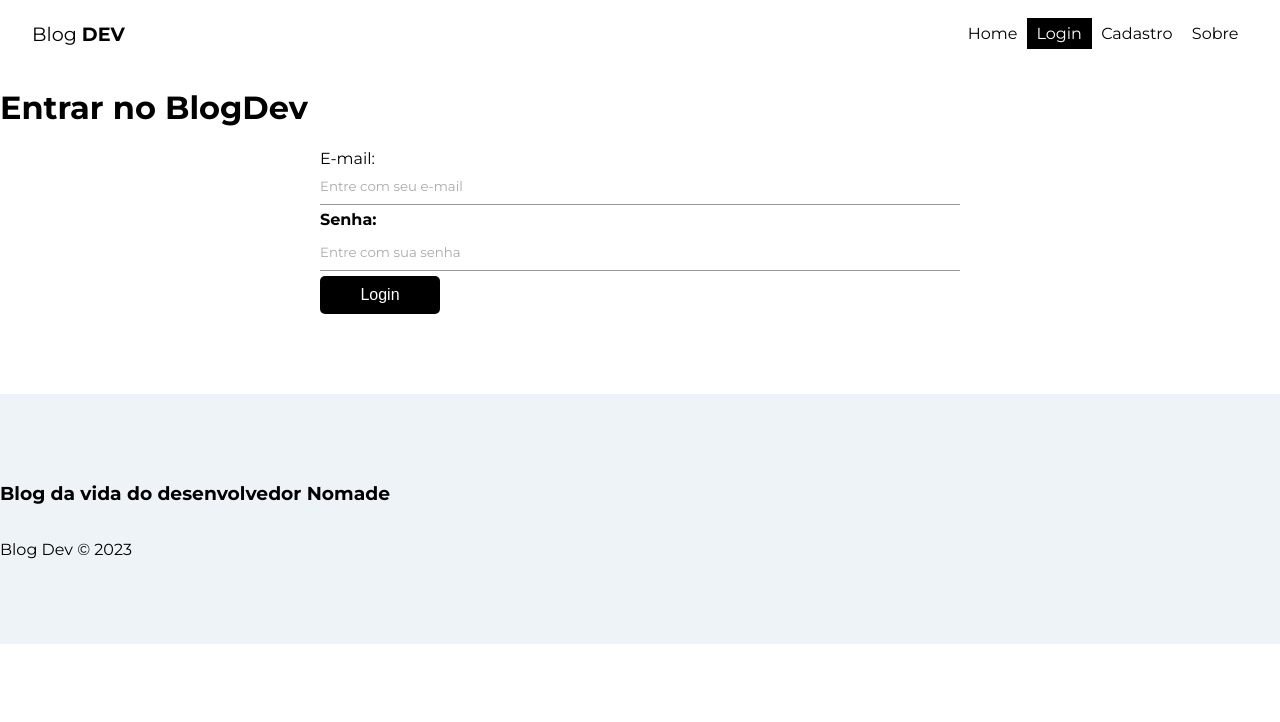
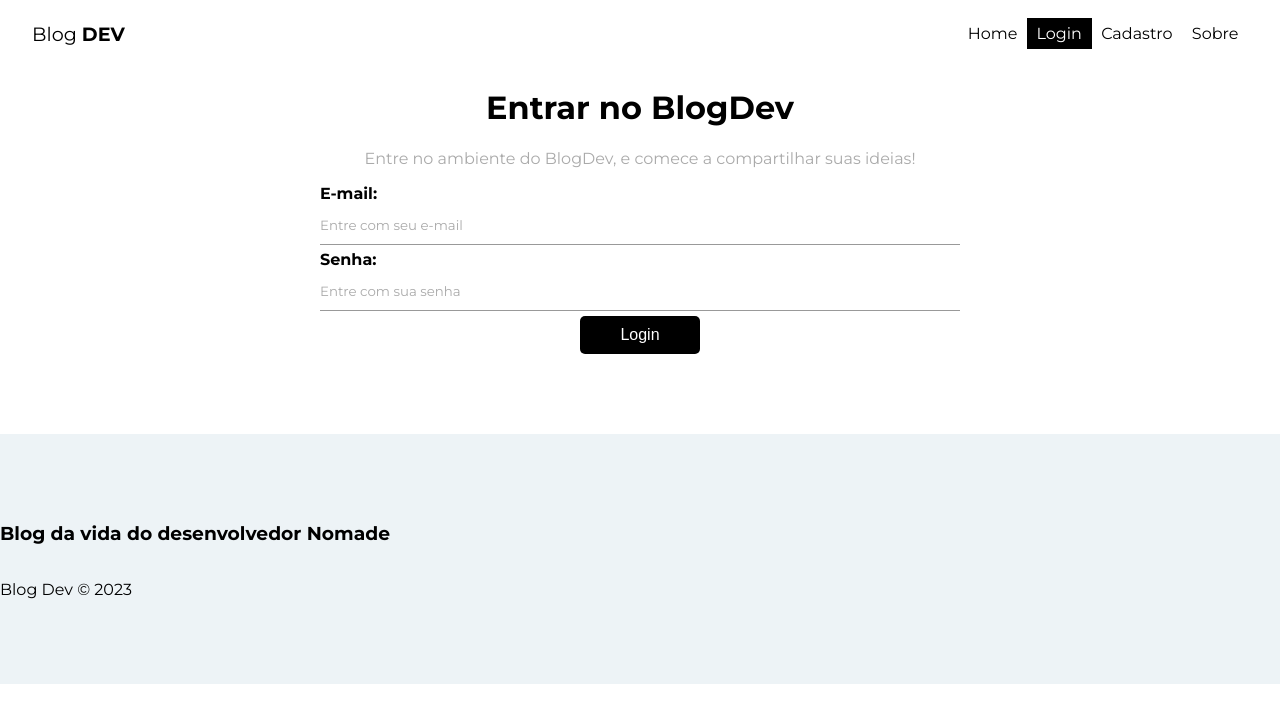
Before and after one commit to leticiafss/blogDev_f3m, a React (Vite) app in the folder front-blogdev/: page /login in a window 1280 px wide. Shown: the top 722 px of the page. Built offline with nearby package versions, Linux system fonts and the light colour scheme; no server answers.

Commit message:
Aula0512 - Correção

```diff
--- a/front-blogdev/src/pages/Login/Login.jsx
+++ b/front-blogdev/src/pages/Login/Login.jsx
@@ -1,44 +1,40 @@
-import React, { useEffect } from 'react'
-import { useState } from 'react'
-import { userAuthentication } from '../../hooks/userAuthentication'
+import React, { useEffect } from "react";
+import styles from "./Login.module.css";
+import { useState } from "react";
+import { userAuthentication } from "../../hooks/userAuthentication";
 
 export default function Login() {
-  const [email, setEmail] = useState('')
-  const [password, setPassword] = useState('')
-  const [error, setError] = useState('')
+  const [email, setEmail] = useState("");
+  const [password, setPassword] = useState("");
+  const [error, setError] = useState("");
 
-  const {createUser, error: authError, loading} = userAuthentication()
+  const { createUser, error: authError, loading } = userAuthentication();
 
   const handlerSubmit = async (e) => {
-    e.preventDefault()
-    setError('')
+    e.preventDefault();
+    setError("");
     const user = {
-      displayName,
       email,
-      password
-    }
+      password,
+    };
 
-    if(password != confirmedPassword){
-      setError('As senhas precisam ser iguais.')
-      return
-    }
+    const res = await createUser(user);
 
-    const res = await createUser(user)
-
-    console.log(res)
-  }
+    console.log(res);
+  };
 
   useEffect(() => {
-    if(authError){
-      setError(authError)
+    if (authError) {
+      setError(authError);
     }
-  }, [authError])
+  }, [authError]);
   return (
-    <div>
+    <div className={styles.login}>
       <h1>Entrar no BlogDev</h1>
+      <p>Entre no ambiente do BlogDev, e comece a compartilhar suas ideias!</p>
       <form onSubmit={handlerSubmit}>
-        <span>E-mail:</span>
         <label>
+          <span>E-mail:</span>
           <input
             type="email"
             name="email"
--- a/front-blogdev/src/pages/Login/Login.module.css
+++ b/front-blogdev/src/pages/Login/Login.module.css
@@ -0,0 +1,6 @@
+.login{
+    text-align: center;
+}
+.login p {
+    color: #aaa;
+}
```
